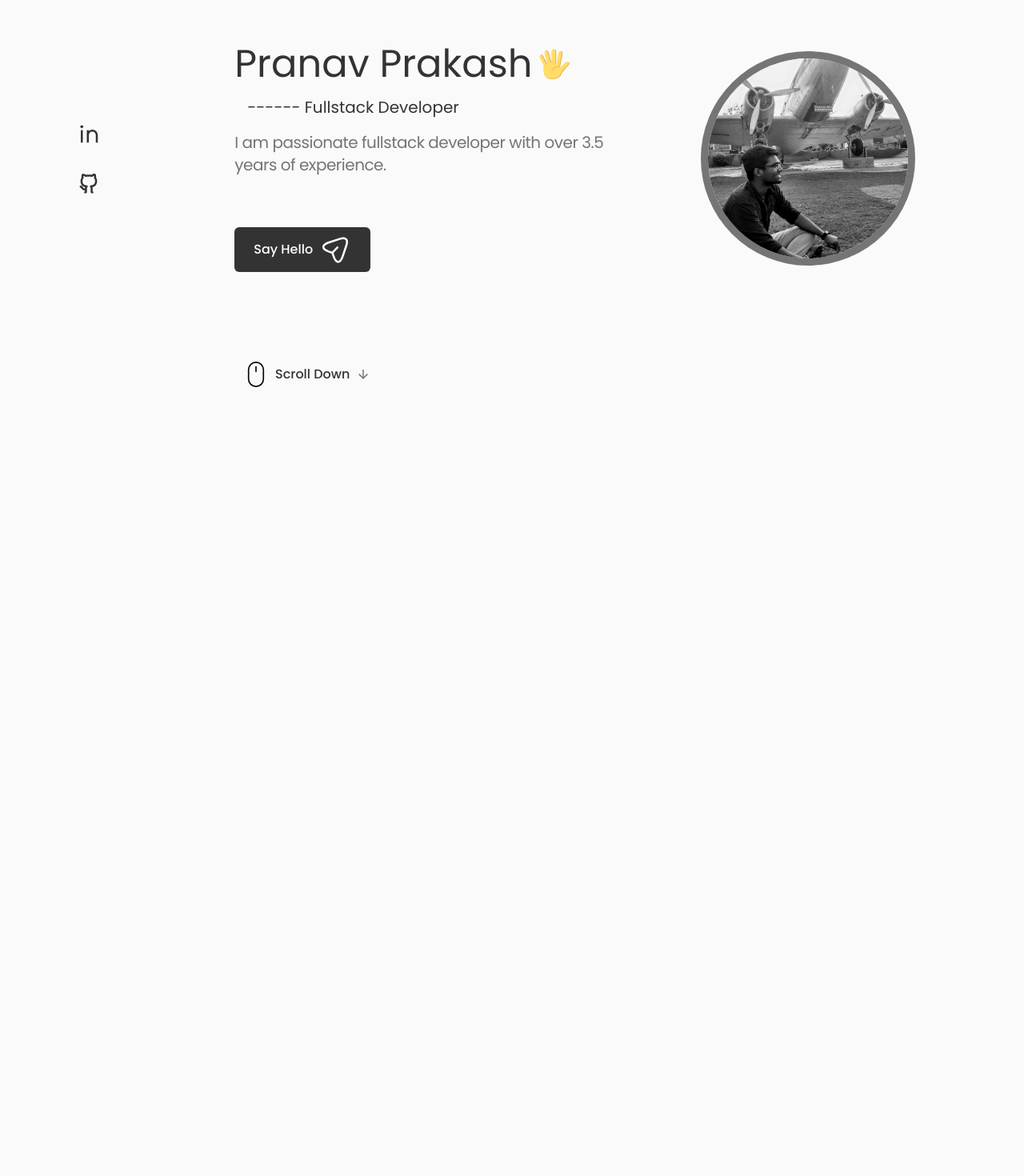
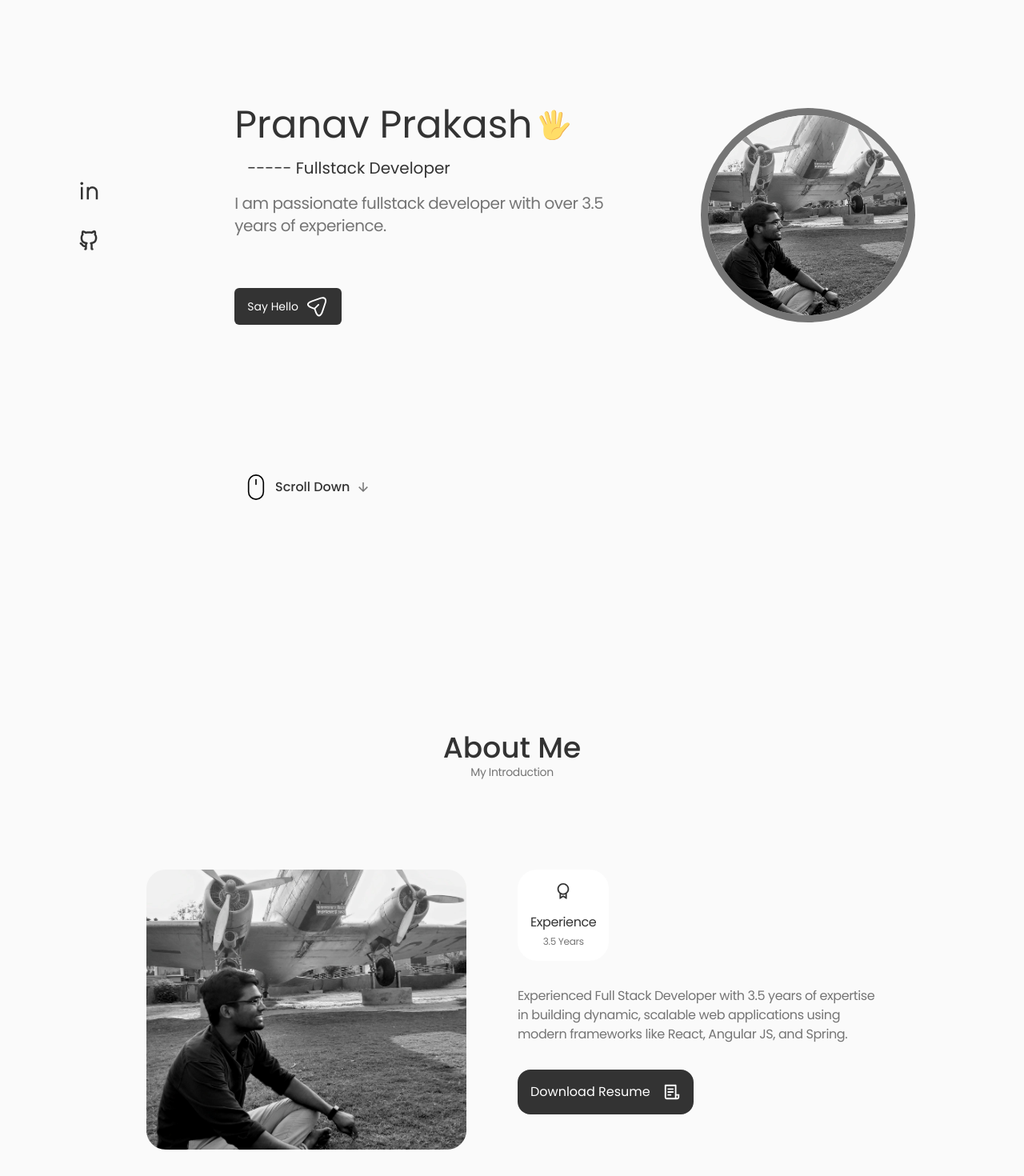
Before and after one commit to pranavprakash23/Porfolio, a React (Vite) app: page / in a window 1280 px wide. Shown: the part 120-1590 px from the top of the page at 80% size. Before the commit the page ends 800 px from the top, so only its background shows below. Built offline with nearby package versions, Linux system fonts and the light colour scheme.

Commit message:
About Section added

```diff
--- a/src/App.jsx
+++ b/src/App.jsx
@@ -1,6 +1,7 @@
 import { useState } from 'react'
 import Header from './components/Header'
 import Home from './components/Home'
+import About from './components/About'
 
 function App() {
   const [count, setCount] = useState(0)
@@ -9,6 +10,7 @@ function App() {
     <>
       <Header/>
       <Home/>
+      <About/>
     </>
   )
 }
--- /dev/null
+++ b/src/components/About.jsx
@@ -0,0 +1,32 @@
+import React from 'react';
+import { RiFileList3Line, RiAwardLine } from "react-icons/ri";
+
+const About = () => {
+  return (
+    <section className='h-screen px-4 md:px-12 w-full flex flex-col justify-center items-center'>
+        <h1 className='text-4xl font-medium text-title-color'>About Me</h1>
+        <p className='text-sm'>My Introduction</p>
+        <div className='flex flex-col md:flex-row mt-28 mx-auto gap-16'>
+          <div className='bg-profile-pic col-span-4 w-[400px] h-[350px] bg-cover bg-left-bottom rounded-3xl'></div>
+          <div className='flex flex-col gap-8'>
+              <div className='flex flex-row gap-4'>
+                <div className='rounded-3xl flex flex-col gap-4 justify-center items-center text-title-color bg-container-color p-4'>
+                  <RiAwardLine size={22}/>
+                  <div className='flex flex-col gap-1 justify-center items-center'>
+                    <p className='text-base  text-title-color'>Experience</p>
+                    <p className='text-xs content-center text-text-color'>3.5 Years</p>
+                  </div>
+                </div>
+              </div>
+              <p className='text-base font-sm w-[450px] text-text-color'>Experienced Full Stack Developer with 3.5 years of expertise in building dynamic, scalable web applications using
+              modern frameworks like React, Angular JS, and Spring.</p>
+              <button className='w-max p-4 bg-title-color rounded-2xl flex flex-row items-center gap-4 text-container-color'>
+                Download Resume <RiFileList3Line size={22}/>
+              </button>
+          </div>
+        </div>
+    </section>
+  )
+}
+
+export default About
--- a/src/components/Data.jsx
+++ b/src/components/Data.jsx
@@ -54,13 +54,12 @@ const Data = () => {
                     fill="#EBA352"
                   ></path>
                 </svg>
-
         </h1>
-        <h3 className="text-base md:text-xl pl-4 font-normal mb-4 before:content-['------'] text-title-color"> Fullstack Developer</h3>
-        <p className=' text-base md:text-xl max-w-[350px] md:max-w-[500px] mb-16'>I am passionate fullstack developer with over 3.5 years of experience.</p>
-        <a href="" className='flex flex-row justify-center items-center bg-title-color text-container-color rounded-md font-sm md:font-medium px-2 md:px-6 py-1 md:py-2 w-max h-max gap-2'>Say Hello
+        <h3 className="text-base md:text-xl pl-4 font-normal mb-4 before:content-['-----'] text-title-color"> Fullstack Developer</h3>
+        <p className='text-base md:text-xl max-w-[350px] md:max-w-[500px] mb-16'>I am passionate fullstack developer with over 3.5 years of experience.</p>
+        <a href="" className='flex flex-row justify-center items-center bg-title-color text-container-color rounded-md text-sm md:font-base px-2 md:px-4 py-1 md:py-2 w-max h-max gap-2'>Say Hello
         <svg
-                  className="w-[20px] h-[20px] md:w-[40px] md:h-[40px]"
+                  className="w-[20px] h-[20px] md:w-[30px] md:h-[30px]"
                   xmlns="http://www.w3.org/2000/svg"
                   width="24"
                   height="24"
--- a/src/components/Home.jsx
+++ b/src/components/Home.jsx
@@ -5,21 +5,7 @@ import ScrollDown from './ScrollDown';
 
 const Home = () => {
   return (
-    // <main className='mt-24 h-screen'>
-    //     <section>
-            // <div className='grid max-w-[1300px] mx-auto gap-6 px-12'>
-            //     <div className='grid grid-cols-6 '>
-            //         <Social/>
-            //         <Data/>
-
-            //         <div className='bg-profile-pic col-span-2 w-[300px] h-[300px]bg-cover bg-center'></div>
-            //     </div>
-            // </div>
-    //     </section>
-    // </main>
-
-
-    <div className='mt-24 px-4 md:px-12 w-full'>
+    <div className='mt-24 px-4 md:px-12 w-full h-screen'>
         <div className='grid max-w-[1300px] m-auto px-4 md:px-12 h-full gap-28 flex flex-cols w-full'>
                 <div className='hidden md:grid md:grid-cols-12 pt-20 gap-x-24 items-center'>
                     <Social/>
```
